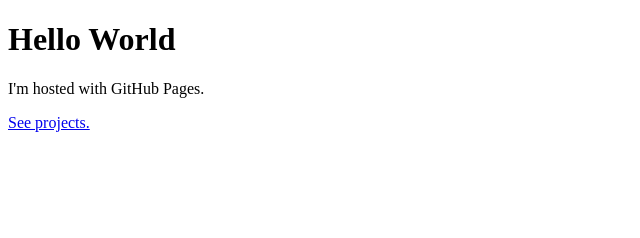
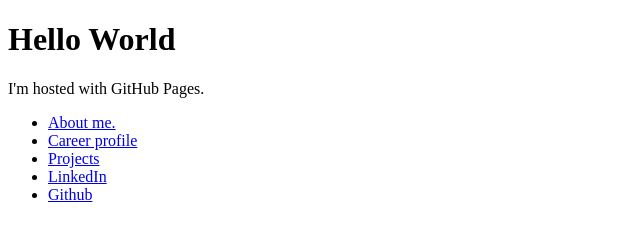
Before and after one commit to ftayib/ftayib.github.io, a plain HTML site: page index.html in a window 1280 px wide. Shown: the whole page, without its empty margins (0-640 px from the left). Drawn offline with Linux system fonts and the light colour scheme.

Commit message:
Update index.html

```diff
--- a/index.html
+++ b/index.html
@@ -1,8 +1,17 @@
 <!DOCTYPE html>
 <html>
+<head>
+    <title>Faye Tayib</title>
+</head>
 <body>
 <h1>Hello World</h1>
 <p>I'm hosted with GitHub Pages.</p>
-  <a href="projects.html"> See projects. </a>
+<ul>
+  <li><a href="aboutme.html"> About me. </a></li>
+  <li><a href="experience.html"> Career profile </a></li>
+  <li><a href="projects.html"> Projects </a></li>
+  <li><a href="https://www.linkedin.com/in/fayetayib"> LinkedIn </a></li>
+  <li><a href="https://github.com/ftayib"> Github </a></li>
+  </ul>
 </body>
 </html>
```
